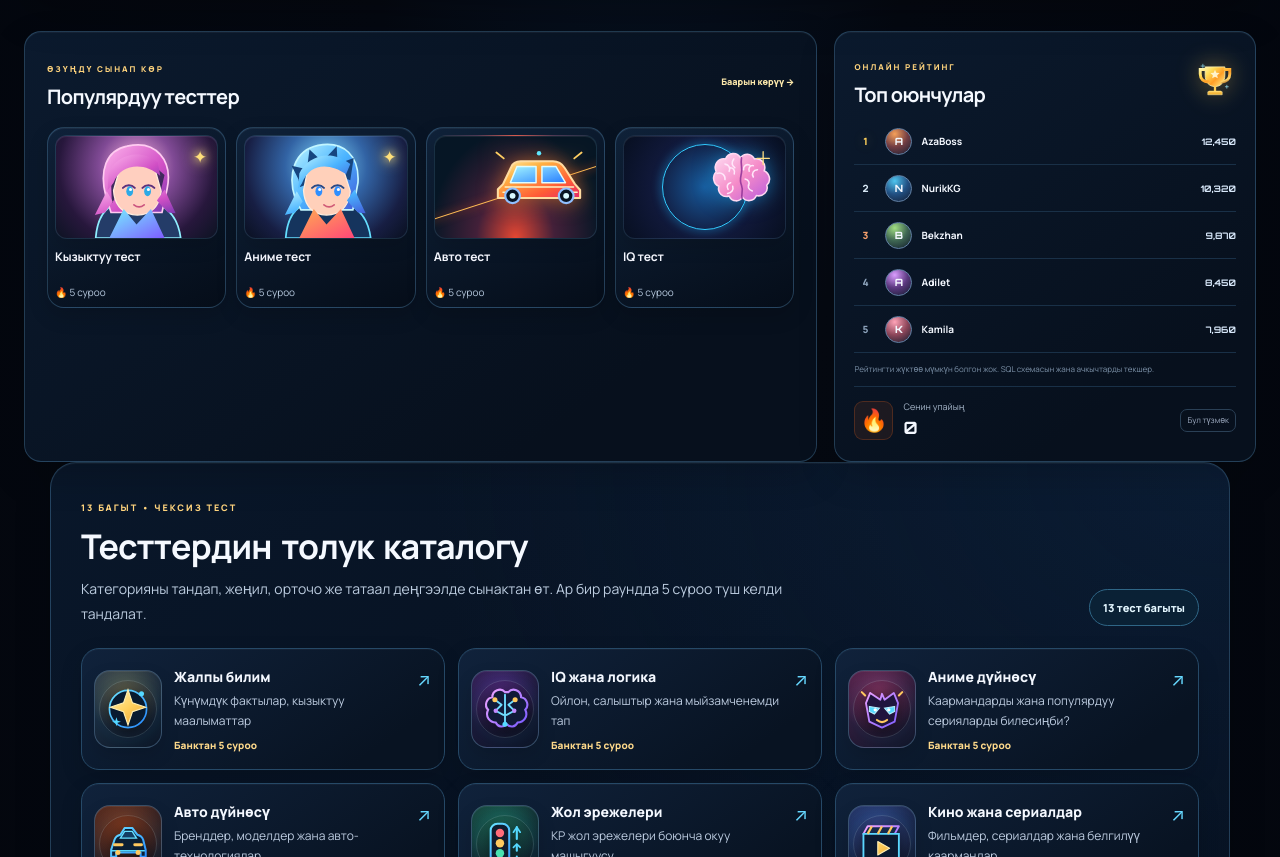
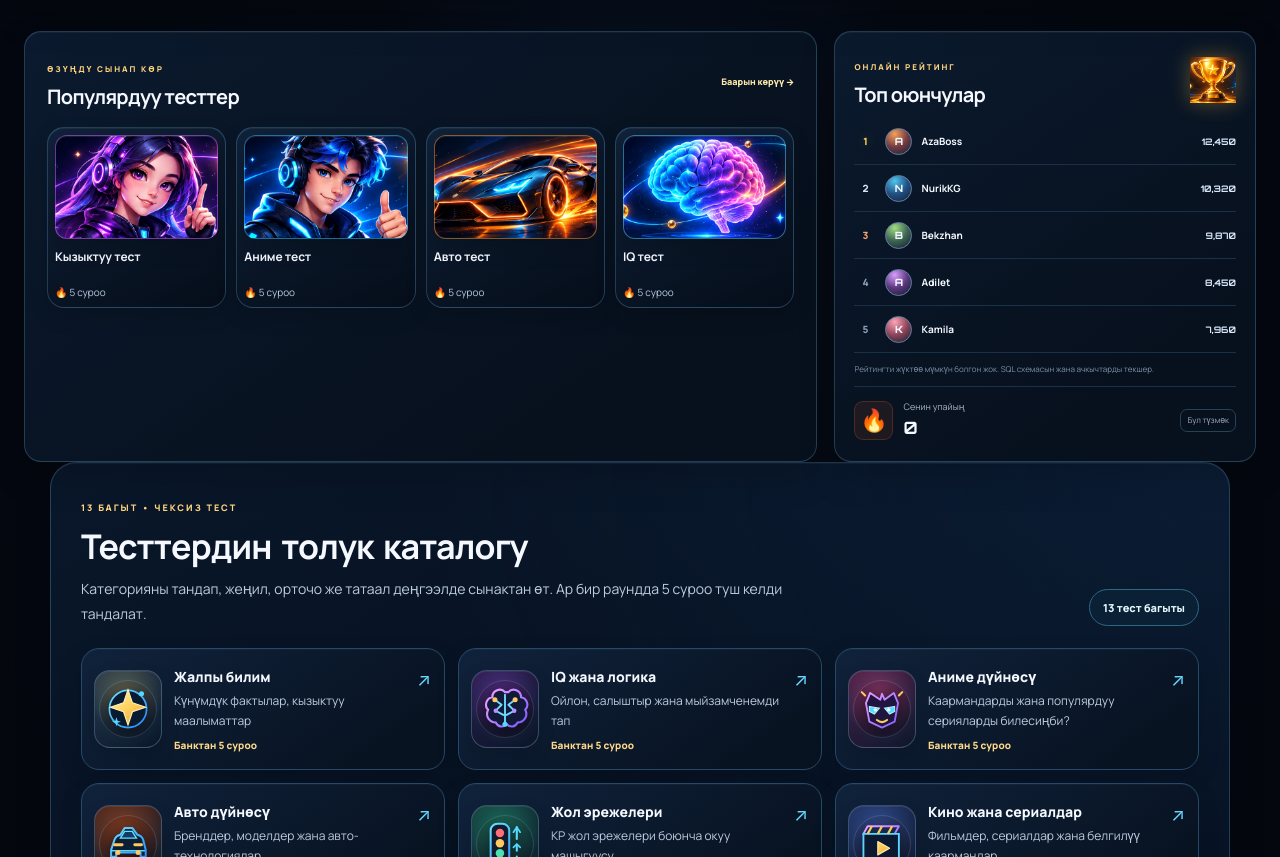
Before and after one commit to azauniverse/azauniverse, a plain HTML site: page index.html in a window 1280 px wide. Shown: the part 1574-2431 px from the top of the page. Drawn offline with nearby package versions, Linux system fonts and the light colour scheme; no server answers.

Commit message:
Update index.html

```diff
--- a/index.html
+++ b/index.html
@@ -12,6 +12,7 @@
   <link rel="stylesheet" href="category-icons-style.css">
   <link rel="stylesheet" href="home-icon-polish.css">
   <link rel="stylesheet" href="home-premium-v2.css">
+  <link rel="stylesheet" href="home-illustrations-v3.css">
 </head>
 <body>
   <div class="space-noise" aria-hidden="true"></div>
```
